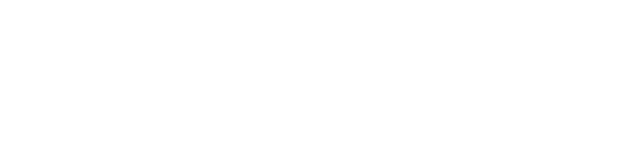
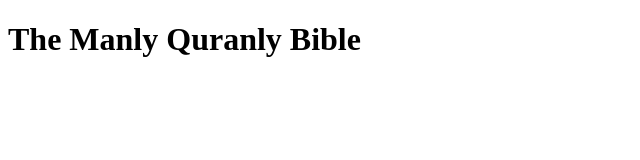
Before and after one commit to steeno08/manlypapacy-website, a plain HTML site: page index.html in a window 1280 px wide. Shown: the whole page, without its empty margins (0-640 px from the left). Drawn offline with Linux system fonts and the light colour scheme.

Commit message:
Update index.html

```diff
--- a/index.html
+++ b/index.html
@@ -4,7 +4,7 @@
 <title>The Manly Qur'anly Bible</title>
 </head>
 <body>
-
+<p><h1>The Manly Quranly Bible</h1></p>
 
 </body>
 </html>
```
